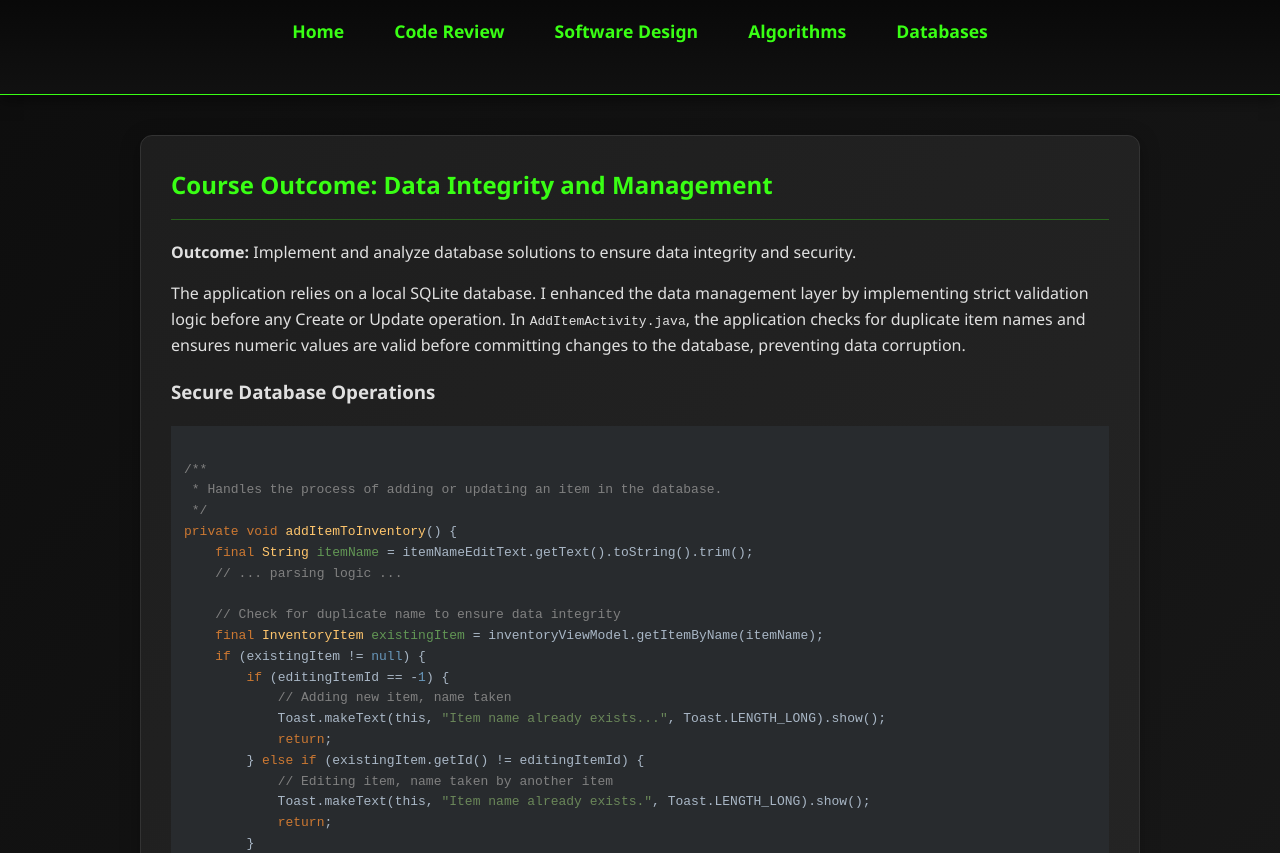
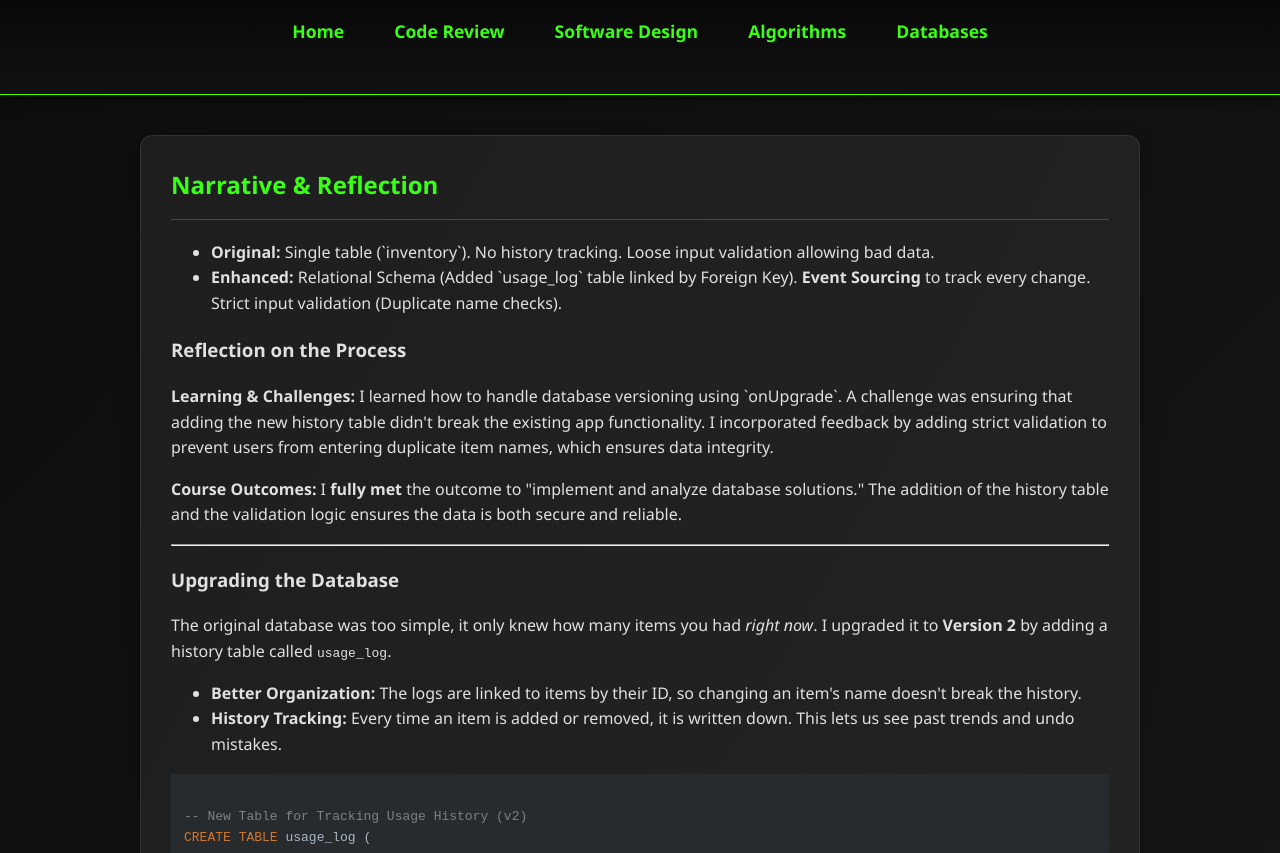
Before and after one commit to MtnDewBoi/mtndewboi.github.io, a plain HTML site: page databases.html in a window 1280 px wide. Shown: the part 99-952 px from the top of the page. Drawn offline with nearby package versions, Linux system fonts and the light colour scheme.

Commit message:
Enhance narrative and add usage_log table details
Updated the narrative section to reflect database enhancements and added details about the new usage_log table for history tracking.

```diff
--- a/databases.html
+++ b/databases.html
@@ -25,17 +25,51 @@
 
     <main class="container">
         <section>
-            <h2>Course Outcome: Data Integrity and Management</h2>
+            <h2>Narrative & Reflection</h2>
+
+            <ul>
+                <li><strong>Original:</strong> Single table (`inventory`). No history tracking. Loose input validation allowing bad data.</li>
+                <li><strong>Enhanced:</strong> Relational Schema (Added `usage_log` table linked by Foreign Key). <strong>Event Sourcing</strong> to track every change. Strict input validation (Duplicate name checks).</li>
+            </ul>
+
+            <h3>Reflection on the Process</h3>
             <p>
-                <strong>Outcome:</strong> Implement and analyze database solutions to ensure data integrity and security.
+                <strong>Learning & Challenges:</strong> I learned how to handle database versioning using `onUpgrade`. A challenge was ensuring that adding the new
+                history table didn't break the existing app functionality. I incorporated feedback by adding strict validation to prevent users from entering
+                duplicate item names, which ensures data integrity.
             </p>
             <p>
-                The application relies on a local SQLite database. I enhanced the data management layer by implementing strict validation logic
-                before any Create or Update operation. In <code>AddItemActivity.java</code>, the application checks for duplicate item names
-                and ensures numeric values are valid before committing changes to the database, preventing data corruption.
+                <strong>Course Outcomes:</strong> I <strong>fully met</strong> the outcome to "implement and analyze database solutions."
+                The addition of the history table and the validation logic ensures the data is both secure and reliable.
             </p>
 
+            <hr>
+
+            <h3>Upgrading the Database</h3>
+            <p>
+                The original database was too simple, it only knew how many items you had <em>right now</em>.
+                I upgraded it to <strong>Version 2</strong> by adding a history table called <code>usage_log</code>.
+            </p>
+
+            <ul>
+                <li><strong>Better Organization:</strong> The logs are linked to items by their ID, so changing an item's name doesn't break the history.</li>
+                <li><strong>History Tracking:</strong> Every time an item is added or removed, it is written down. This lets us see past trends and undo mistakes.</li>
+            </ul>
+            <pre><code class="language-sql">
+-- New Table for Tracking Usage History (v2)
+CREATE TABLE usage_log (
+    log_id INTEGER PRIMARY KEY AUTOINCREMENT,
+    item_id INTEGER NOT NULL, -- Foreign Key
+    change_amount INTEGER NOT NULL,
+    timestamp INTEGER NOT NULL
+);
+            </code></pre>
+
             <h3>Secure Database Operations</h3>
+            <p>
+                In <code>AddItemActivity.java</code>, the application checks for duplicate item names and ensures numeric values are valid before
+                committing changes to the database, preventing data corruption.
+            </p>
             <pre><code class="language-java">
 /**
  * Handles the process of adding or updating an item in the database.
```
